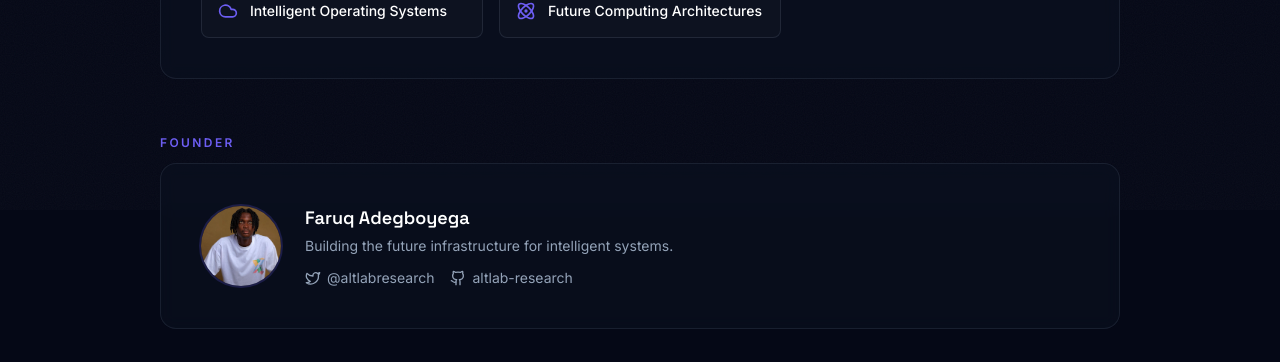
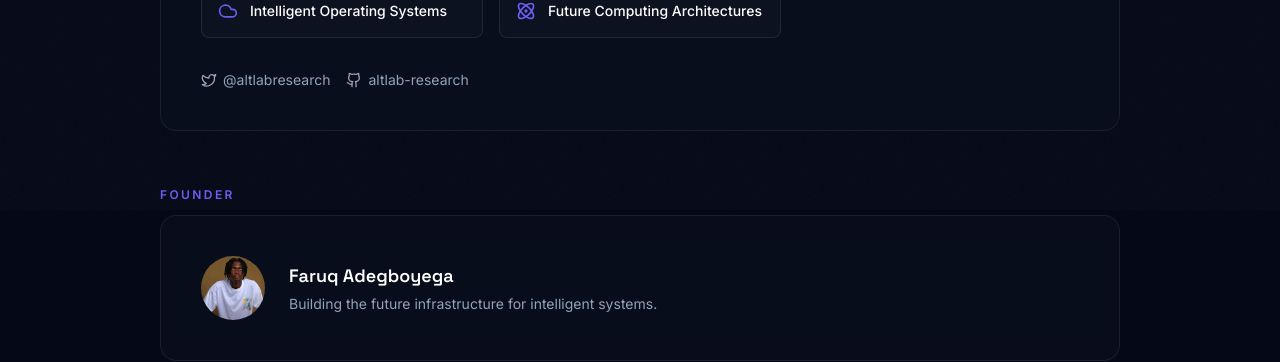
Before and after one commit to altlab-research/website, a Next.js app: page /about in a window 1280 px wide. Shown: the part 590-952 px from the top of the page. Built offline with nearby package versions, Linux system fonts and the light colour scheme; no server answers.

Commit message:
fix: clean up research page syntax error, org social links on about page

```diff
--- a/src/app/about/page.tsx
+++ b/src/app/about/page.tsx
@@ -38,46 +38,46 @@ export default function AboutPage() {
               </div>
             ))}
           </div>
+          <div className="mt-8 flex items-center gap-4">
+            <a
+              href="https://x.com/altlabresearch"
+              target="_blank"
+              rel="noreferrer"
+              className="inline-flex items-center gap-1.5 text-sm text-muted hover:text-ink transition-colors"
+            >
+              <Twitter className="h-4 w-4" />
+              <span>@altlabresearch</span>
+            </a>
+            <a
+              href="https://github.com/altlab-research"
+              target="_blank"
+              rel="noreferrer"
+              className="inline-flex items-center gap-1.5 text-sm text-muted hover:text-ink transition-colors"
+            >
+              <Github className="h-4 w-4" />
+              <span>altlab-research</span>
+            </a>
+          </div>
         </div>
       </section>
 
       <section className="mx-auto max-w-5xl px-5 pb-20 md:px-8">
         <SectionLabel>Founder</SectionLabel>
         <div className="card-surface flex flex-col items-start gap-6 rounded-2xl p-8 sm:flex-row sm:items-center md:p-10">
-          <div className="h-20 w-20 flex-shrink-0 overflow-hidden rounded-full ring-2 ring-primary/20">
+          <div className="h-16 w-16 flex-shrink-0 overflow-hidden rounded-full">
             <Image
               src="/founder.jpg"
               alt="Faruq Adegboyega"
-              width={80}
-              height={80}
+              width={64}
+              height={64}
               className="h-full w-full object-cover"
             />
           </div>
-          <div className="flex-1">
+          <div>
             <h3 className="font-display text-lg font-semibold">Faruq Adegboyega</h3>
             <p className="mt-1 text-sm text-muted">
               Building the future infrastructure for intelligent systems.
             </p>
-            <div className="mt-3 flex items-center gap-4">
-              <a
-                href="https://x.com/altlabresearch"
-                target="_blank"
-                rel="noreferrer"
-                className="inline-flex items-center gap-1.5 text-sm text-muted hover:text-ink transition-colors"
-              >
-                <Twitter className="h-4 w-4" />
-                <span>@altlabresearch</span>
-              </a>
-              <a
-                href="https://github.com/altlab-research"
-                target="_blank"
-                rel="noreferrer"
-                className="inline-flex items-center gap-1.5 text-sm text-muted hover:text-ink transition-colors"
-              >
-                <Github className="h-4 w-4" />
-                <span>altlab-research</span>
-              </a>
-            </div>
           </div>
         </div>
       </section>
--- a/src/app/research/[slug]/page.tsx
+++ b/src/app/research/[slug]/page.tsx
@@ -2,7 +2,7 @@ import { notFound } from "next/navigation";
 import Link from "next/link";
 import Image from "next/image";
 import { FileDown, Github, GitBranch, ArrowLeft, ExternalLink } from "lucide-react";
-import { getPapers, getPaperBySlug } from "@/lib/data";
+import { getPaperBySlug } from "@/lib/data";
 import { Tag } from "@/components/Badge";
 import { formatDate } from "@/lib/utils";
 
@@ -70,7 +70,6 @@ export default async function PaperPage({ params }: { params: Promise<{ slug: st
         )}
       </div>
 
-      {/* Architecture image above abstract */}
       {paper.architectureImageUrl && (
         <div className="mt-8 overflow-hidden rounded-xl border border-border">
           <Image
@@ -78,7 +77,7 @@ export default async function PaperPage({ params }: { params: Promise<{ slug: st
             alt={`${paper.title} architecture diagram`}
             width={800}
             height={450}
-            className="w-full object-cover"
+            className="w-full object-contain"
           />
         </div>
       )}
@@ -129,92 +128,3 @@ export default async function PaperPage({ params }: { params: Promise<{ slug: st
     </div>
   );
 }
-
-  return (
-    <div className="mx-auto max-w-3xl px-5 py-14 md:px-8 md:py-20">
-      <Link href="/research" className="inline-flex items-center gap-1.5 text-sm text-muted hover:text-ink">
-        <ArrowLeft className="h-3.5 w-3.5" /> Back to Research
-      </Link>
-
-      <div className="mt-6 flex flex-wrap gap-2">
-        {paper.tags.map((t) => (
-          <Tag key={t}>{t}</Tag>
-        ))}
-      </div>
-
-      <h1 className="mt-4 font-display text-3xl font-bold leading-tight md:text-4xl">
-        {paper.title}
-      </h1>
-
-      <div className="mt-4 flex flex-wrap items-center gap-x-4 gap-y-1 text-sm text-muted">
-        <span>{paper.authors.join(", ")}</span>
-        <span>&middot;</span>
-        <span>{formatDate(paper.publishedAt)}</span>
-        <span>&middot;</span>
-        <span>{paper.citations} citations</span>
-      </div>
-
-      <div className="mt-6 flex flex-wrap gap-3">
-        {paper.pdfUrl && (
-          <a href={paper.pdfUrl} className="inline-flex items-center gap-2 rounded-lg bg-gradient-primary px-4 py-2 text-sm font-semibold text-white">
-            <FileDown className="h-4 w-4" /> Download PDF
-          </a>
-        )}
-        {paper.githubUrl && (
-          <a href={paper.githubUrl} target="_blank" rel="noreferrer" className="inline-flex items-center gap-2 rounded-lg border border-border px-4 py-2 text-sm font-medium hover:border-primary/50">
-            <Github className="h-4 w-4" /> GitHub
-          </a>
-        )}
-        {paper.architectureUrl && (
-          <a href={paper.architectureUrl} className="inline-flex items-center gap-2 rounded-lg border border-border px-4 py-2 text-sm font-medium hover:border-primary/50">
-            <GitBranch className="h-4 w-4" /> Architecture
-          </a>
-        )}
-      </div>
-
-      <div className="card-surface mt-8 rounded-xl p-6">
-        <h2 className="font-display text-sm font-semibold uppercase tracking-wide text-muted">
-          Abstract
-        </h2>
-        <p className="mt-3 leading-relaxed text-ink/90">{paper.abstract}</p>
-      </div>
-
-      {paper.content && (
-        <article className="prose prose-invert mt-10 max-w-none prose-headings:font-display prose-headings:font-semibold prose-a:text-primary">
-          {paper.content.split("\n\n").map((block, i) => {
-            if (block.startsWith("## ")) {
-              return (
-                <h2 key={i} className="mt-8 font-display text-xl font-semibold">
-                  {block.replace("## ", "")}
-                </h2>
-              );
-            }
-            if (block.match(/^- /m)) {
-              return (
-                <ul key={i} className="mt-3 list-disc space-y-1.5 pl-5 text-muted">
-                  {block.split("\n").map((line, j) => (
-                    <li key={j}>{line.replace(/^- /, "")}</li>
-                  ))}
-                </ul>
-              );
-            }
-            if (block.match(/^\d\. /m)) {
-              return (
-                <ol key={i} className="mt-3 list-decimal space-y-1.5 pl-5 text-muted">
-                  {block.split("\n").map((line, j) => (
-                    <li key={j}>{line.replace(/^\d\.\s/, "")}</li>
-                  ))}
-                </ol>
-              );
-            }
-            return (
-              <p key={i} className="mt-3 leading-relaxed text-muted">
-                {block}
-              </p>
-            );
-          })}
-        </article>
-      )}
-    </div>
-  );
-}
```
